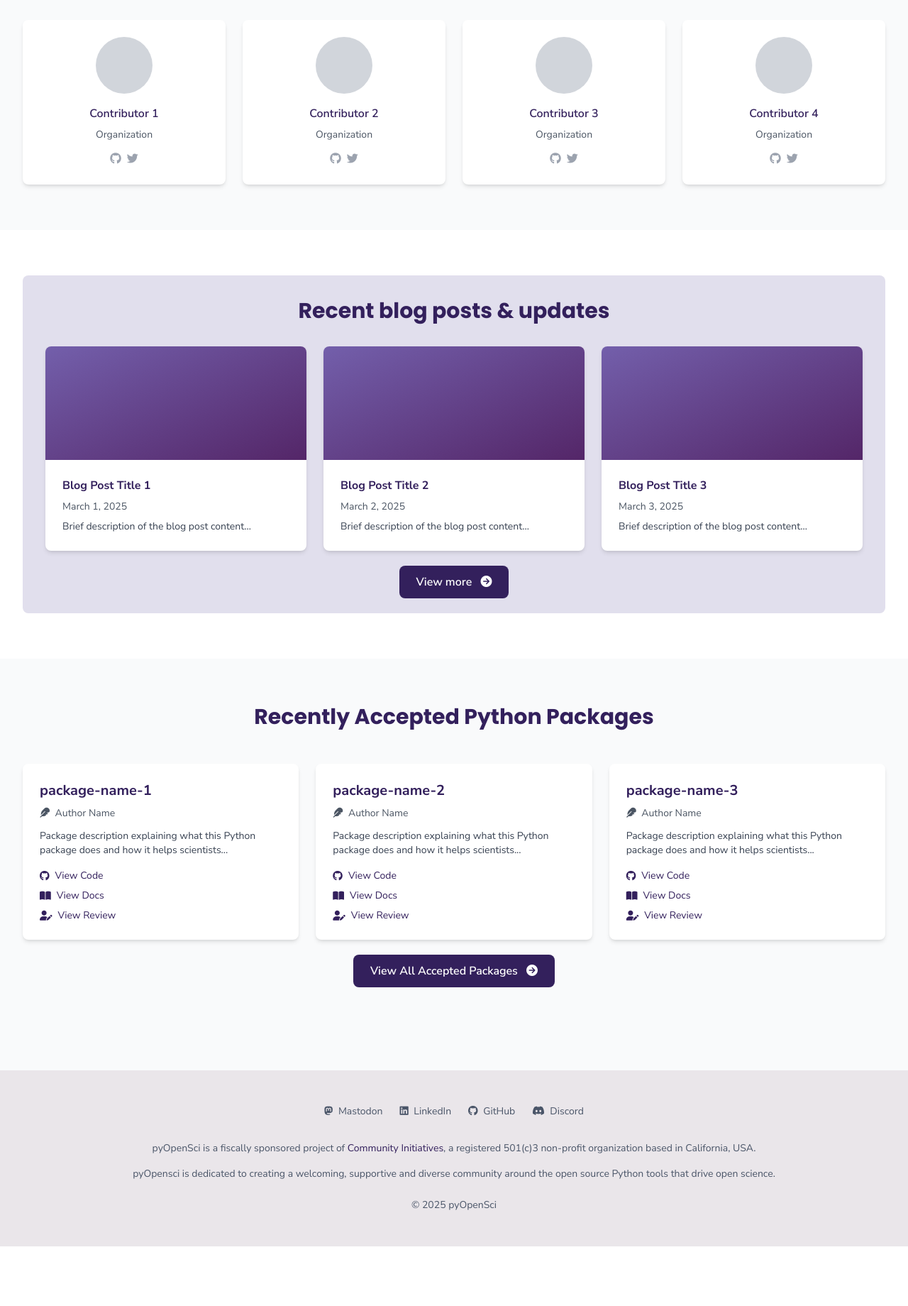
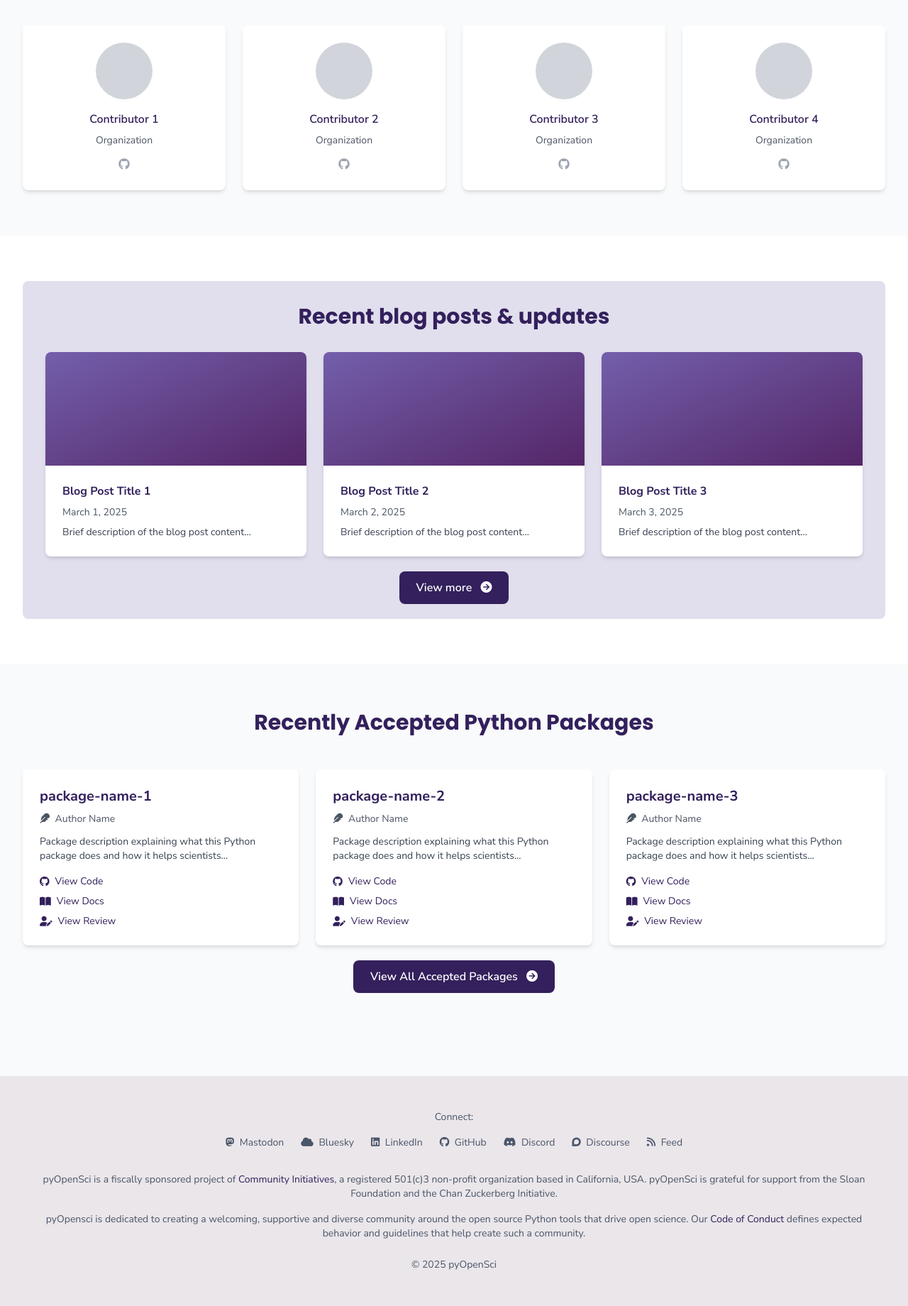
Before and after one commit to pyOpenSci/pyopensci-django, a Django app: page / in a window 1280 px wide. Shown: the part 2000-3840 px from the top of the page at 71% size. Before the commit the page ends 3756 px from the top, so only its background shows below. Run offline with Django 5.2, Linux system fonts and the light colour scheme; style sheets or scripts are compiled from the project's sources.

Commit message:
Update homepage and footer content to match Jekyll site

```diff
--- a/templates/base.html
+++ b/templates/base.html
@@ -79,11 +79,15 @@
     <!-- Footer -->
     <footer class="bg-pyos-footer-gray py-12 mt-16">
         <div class="max-w-7xl mx-auto px-4 sm:px-6 lg:px-8">
-            <!-- Social Media Links -->
+            <!-- Connect Links -->
             <div class="mb-8">
+                <p class="text-center text-sm text-pyos-footer-text mb-4">Connect:</p>
                 <div class="flex flex-wrap justify-center gap-6 text-sm">
                     <a href="https://fosstodon.org/@pyOpenSci" class="text-pyos-footer-text hover:text-pyos-deep-purple transition-colors" rel="nofollow noopener noreferrer me">
                         <i class="fab fa-mastodon mr-1"></i> Mastodon
+                    </a>
+                    <a href="#" class="text-pyos-footer-text hover:text-pyos-deep-purple transition-colors" rel="nofollow noopener noreferrer">
+                        <i class="fas fa-cloud mr-1"></i> Bluesky
                     </a>
                     <a href="https://www.linkedin.com/company/pyopensci" class="text-pyos-footer-text hover:text-pyos-deep-purple transition-colors" rel="nofollow noopener noreferrer">
                         <i class="fab fa-linkedin mr-1"></i> LinkedIn
@@ -94,13 +98,19 @@
                     <a href="https://discord.gg/yYyDFP2BcP" class="text-pyos-footer-text hover:text-pyos-deep-purple transition-colors" rel="nofollow noopener noreferrer">
                         <i class="fa-brands fa-discord mr-1"></i> Discord
                     </a>
+                    <a href="#" class="text-pyos-footer-text hover:text-pyos-deep-purple transition-colors" rel="nofollow noopener noreferrer">
+                        <i class="fab fa-discourse mr-1"></i> Discourse
+                    </a>
+                    <a href="#" class="text-pyos-footer-text hover:text-pyos-deep-purple transition-colors" rel="nofollow noopener noreferrer">
+                        <i class="fas fa-rss mr-1"></i> Feed
+                    </a>
                 </div>
             </div>
 
             <!-- Organizational Information -->
             <div class="text-center space-y-4 text-sm text-pyos-footer-text mb-6 px-4">
-                <p>pyOpenSci is a fiscally sponsored project of <a href="https://communityinitiatives.org/" target="_blank" class="text-pyos-deep-purple hover:underline">Community Initiatives</a>, a registered 501(c)3 non-profit organization based in California, USA.</p>
-                <p>pyOpensci is dedicated to creating a welcoming, supportive and diverse community around the open source Python tools that drive open science.</p>
+                <p>pyOpenSci is a fiscally sponsored project of <a href="https://communityinitiatives.org/" target="_blank" class="text-pyos-deep-purple hover:underline">Community Initiatives</a>, a registered 501(c)3 non-profit organization based in California, USA. pyOpenSci is grateful for support from the Sloan Foundation and the Chan Zuckerberg Initiative.</p>
+                <p>pyOpensci is dedicated to creating a welcoming, supportive and diverse community around the open source Python tools that drive open science. Our <a href="#" class="text-pyos-deep-purple hover:underline">Code of Conduct</a> defines expected behavior and guidelines that help create such a community.</p>
             </div>
 
             <!-- Copyright -->
--- a/templates/core/home.html
+++ b/templates/core/home.html
@@ -82,7 +82,7 @@
                         <li><i class="fa-solid fa-book-open text-pyos-teal mr-2"></i>Python Package Tutorials</li>
                         <li><i class="fa-solid fa-book-open text-pyos-teal mr-2"></i>Python package guide</li>
                     </ul>
-                    <p class="text-gray-700 mt-4 text-sm">All of our resources are co-developed with the broader Python community and reviewed by beginner to expert Pythonistas.</p>
+                    <p class="text-gray-700 mt-4 text-sm">All of our resources are co-developed with the broader Python community and reviewed by beginner to expert Pythonistas to ensure the material is accessible for all.</p>
                 </div>
             </div>
         </div>
@@ -128,9 +128,6 @@
                 <div class="flex justify-center space-x-2 mt-3">
                     <a href="#" class="text-gray-400 hover:text-pyos-deep-purple">
                         <i class="fab fa-github"></i>
-                    </a>
-                    <a href="#" class="text-gray-400 hover:text-pyos-deep-purple">
-                        <i class="fab fa-twitter"></i>
                     </a>
                 </div>
             </div>
```
